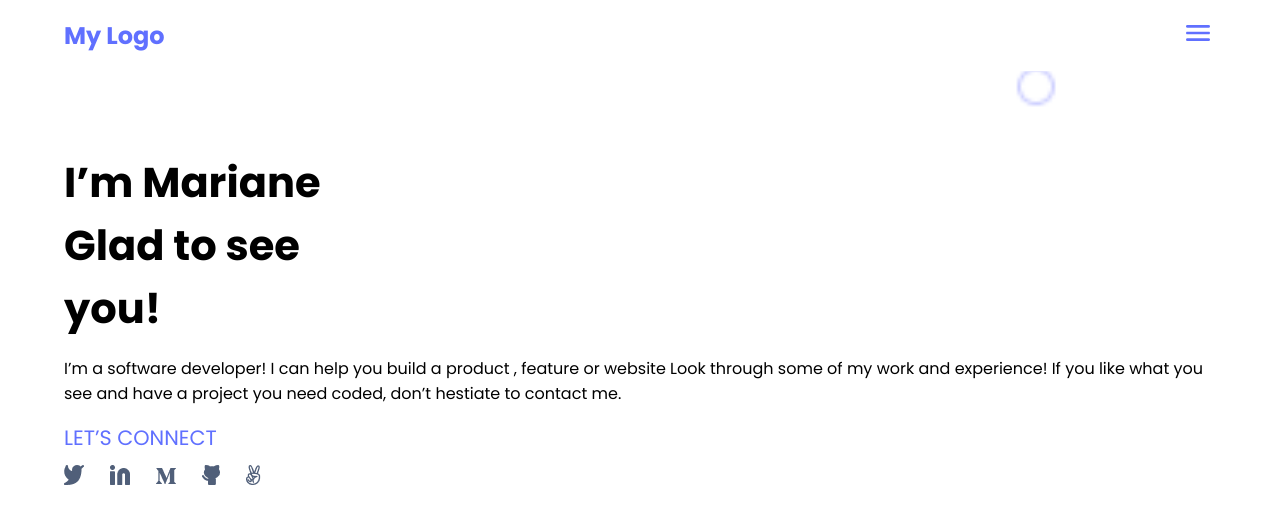
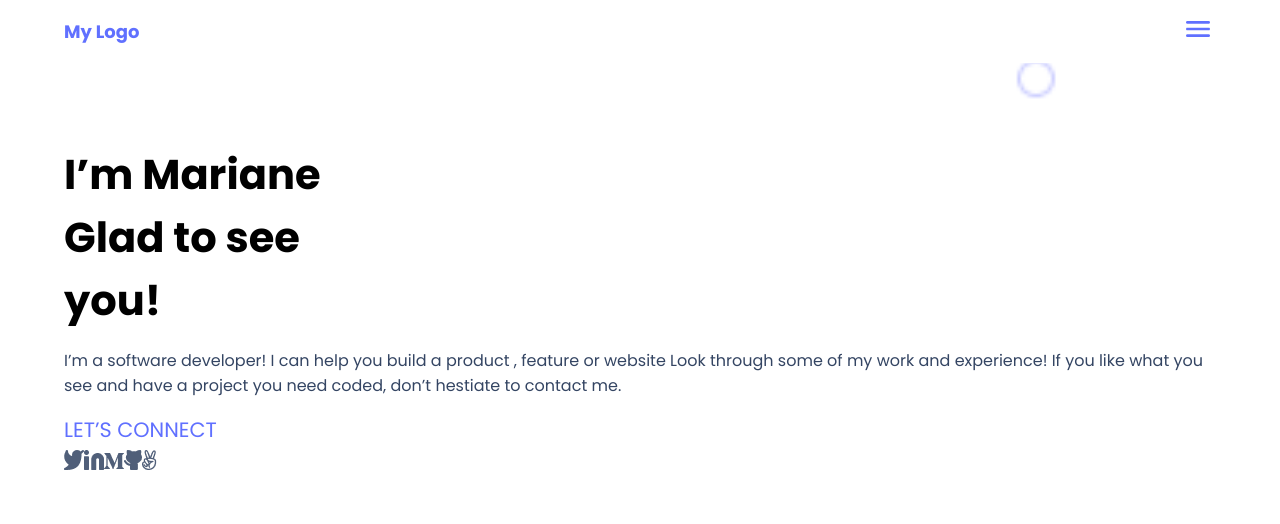
Before and after one commit to Stephen-Adom/portfolio.github.io, a website: page index.html in a window 1280 px wide. Drawn offline with Linux system fonts and the light colour scheme.

Commit message:
change page title font size and paragraph color

```diff
--- a/styles.css
+++ b/styles.css
@@ -4,6 +4,7 @@
   --primary-color: #6070ff;
   --primary-color-deep: #2230d2;
   --base-color: #fff;
+  --grey-text: #344563;
 }
 
 html,
@@ -31,7 +32,7 @@ body {
 .page_logo {
   color: var(--primary-color);
   text-decoration: none;
-  font-size: 1.5rem;
+  font-size: 18px;
   font-weight: 700;
   display: block;
 }
@@ -67,6 +68,10 @@ body {
   margin: 0;
 }
 
+#headline p {
+  color: var(--grey-text);
+}
+
 .headline-connect-link {
   color: var(--primary-color);
   text-decoration: none;
@@ -77,17 +82,18 @@ body {
   display: flex;
   align-items: center;
   margin-top: 5px;
+  padding-left: 0;
 }
 
-.social-links a {
+.social-links li {
   display: block;
   padding: 7px 13px;
 }
 
-.social-links a:hover {
+.social-links li a:hover {
   color: var(--primary-color-deep);
 }
 
-.social-links a:nth-child(1) {
+.social-links li:nth-child(1) {
   padding-left: 0 !important;
 }
```
